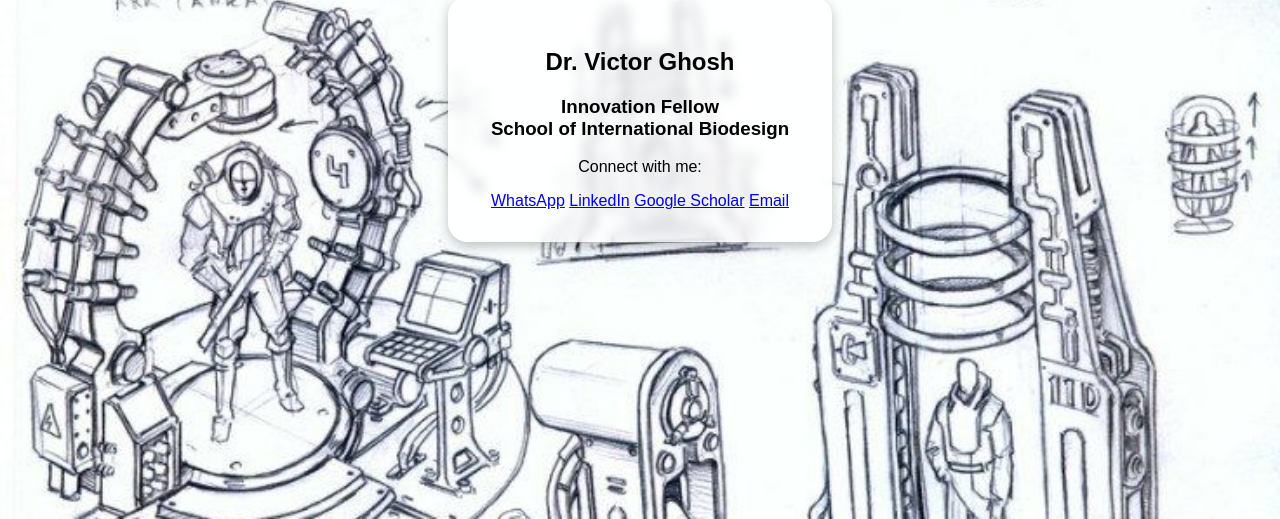
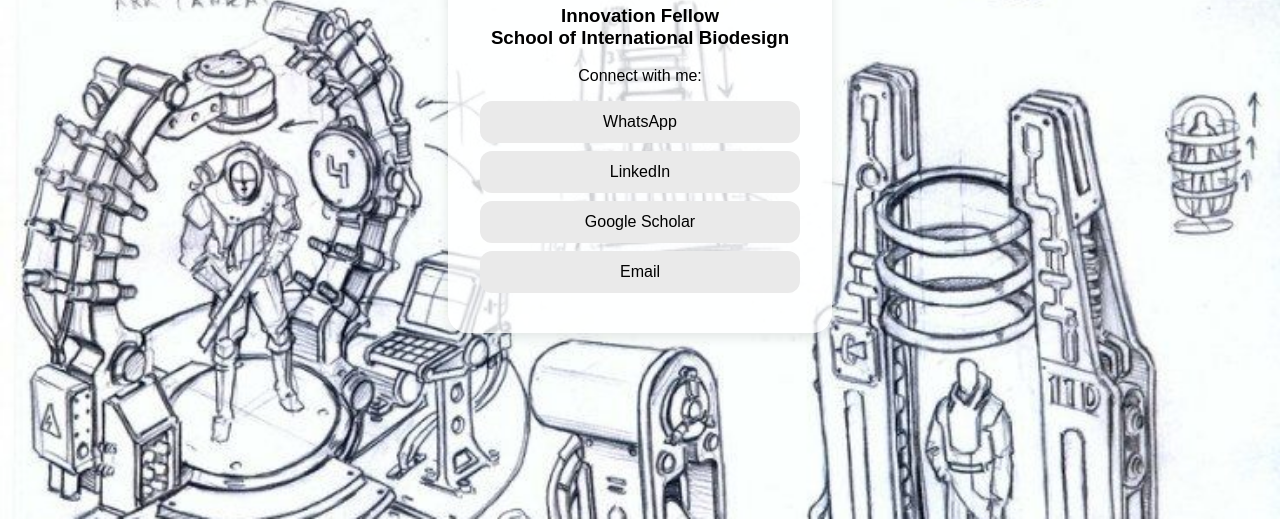
Before and after one commit to victor-ghosh/contact, a plain HTML site: page index.html in a window 1280 px wide. Shown: the part 281-800 px from the top of the page. Drawn offline with Linux system fonts and the light colour scheme.

Commit message:
Update index.html

```diff
--- a/index.html
+++ b/index.html
@@ -3,7 +3,7 @@
 <head>
   <meta charset="UTF-8" />
   <meta name="viewport" content="width=device-width, initial-scale=1.0" />
-  <title>Landing Page</title>
+  <title>Dr. Victor Ghosh</title>
  <style>
 body {
 font-family: Arial, sans-serif;
@@ -15,15 +15,29 @@
 height: 100vh;
 margin: 0;
 }
-
 .card {
-    background: rgba(255, 255, 255, 0.75); /* semi-transparent */
+background: rgba(255, 255, 255, 0.78);
 padding: 2rem;
 border-radius: 20px;
-    box-shadow: 0 4px 12px rgba(0,0,0,0.25);
+box-shadow: 0 4px 12px rgba(0,0,0,0.1);
 text-align: center;
 width: 320px;
-    backdrop-filter: blur(6px); /* optional: glass effect */
+}
+h1 {
+margin-bottom: 1rem;
+}
+.links a {
+display: block;
+margin: 0.5rem 0;
+padding: 0.75rem;
+border-radius: 12px;
+text-decoration: none;
+background: #eaeaea;
+color: #000;
+transition: background 0.2s;
+}
+.links a:hover {
+background: #dcdcdc;
 }
 </style>
 </head>
```
Lines whose indentation alone changed are shown as unchanged.
